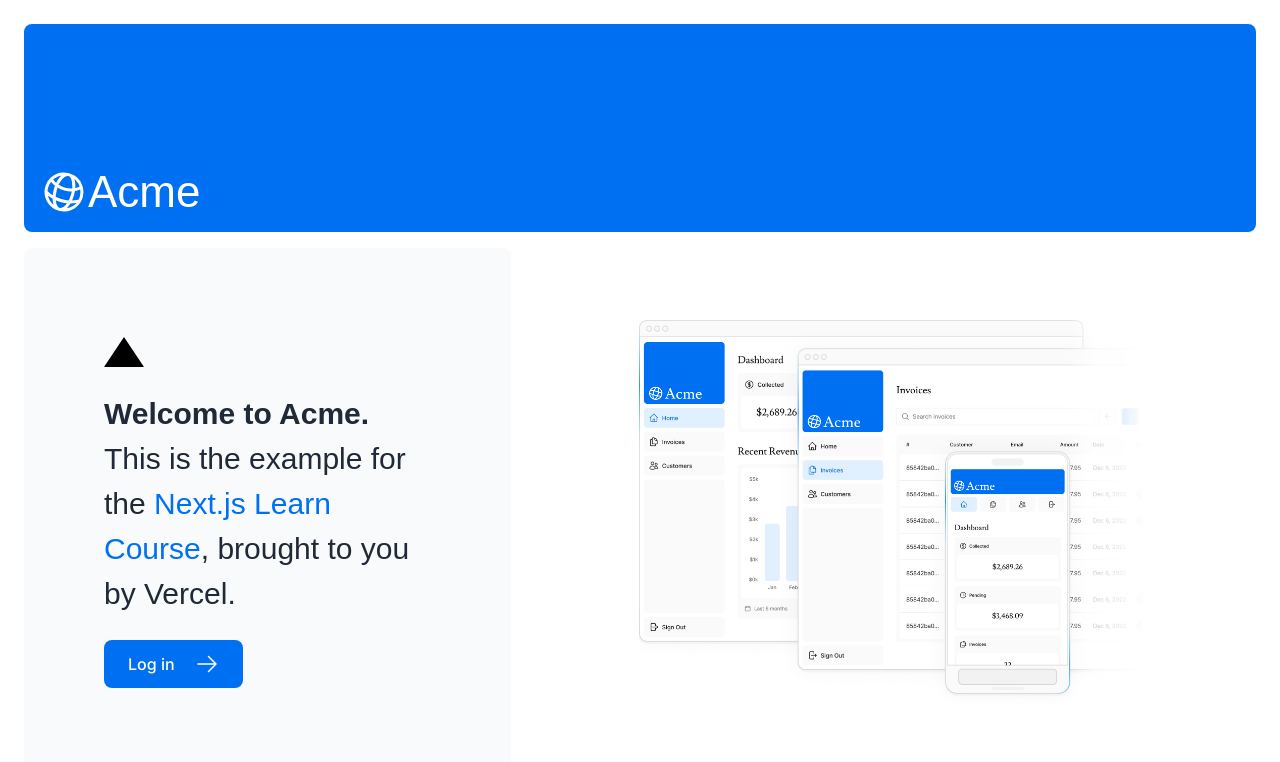
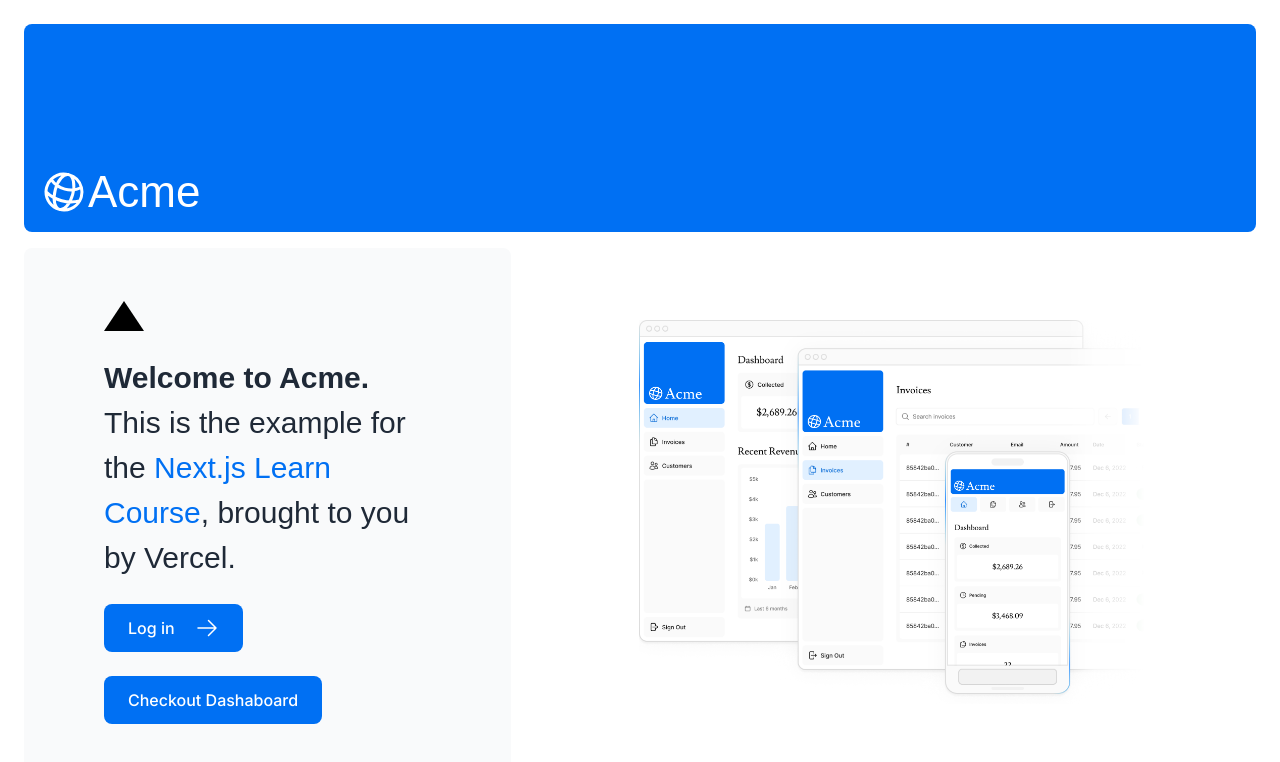
Before and after one commit to marshal-xion/dashboard_nextjs, a Next.js app: page / in a window 1280 px wide. Shown: the top 762 px of the page. Built offline with nearby package versions, Linux system fonts and the light colour scheme; a web font is replaced by a local one.

Commit message:
Added dashboard button for checking db page

```diff
--- a/app/page.tsx
+++ b/app/page.tsx
@@ -4,6 +4,7 @@
 import styles from '@/app/ui/home.module.css';
 import { lusitana } from '@/app/ui/fonts';
 import Image from 'next/image';
+
 
 export default function Page() {
   return (
@@ -29,6 +30,12 @@
           >
             <span>Log in</span> <ArrowRightIcon className="w-5 md:w-6" />
           </Link>
+          <Link
+            href="/dashboard"
+            className="flex items-center gap-5 self-start rounded-lg bg-blue-500 px-6 py-3 text-sm font-medium text-white transition-colors hover:bg-blue-400 md:text-base"
+          > Checkout Dashaboard
+          </Link>
+
         </div>
         <div className="flex items-center justify-center p-6 md:w-3/5 md:px-28 md:py-12">
           {/* Add Hero Images Here */}
```
